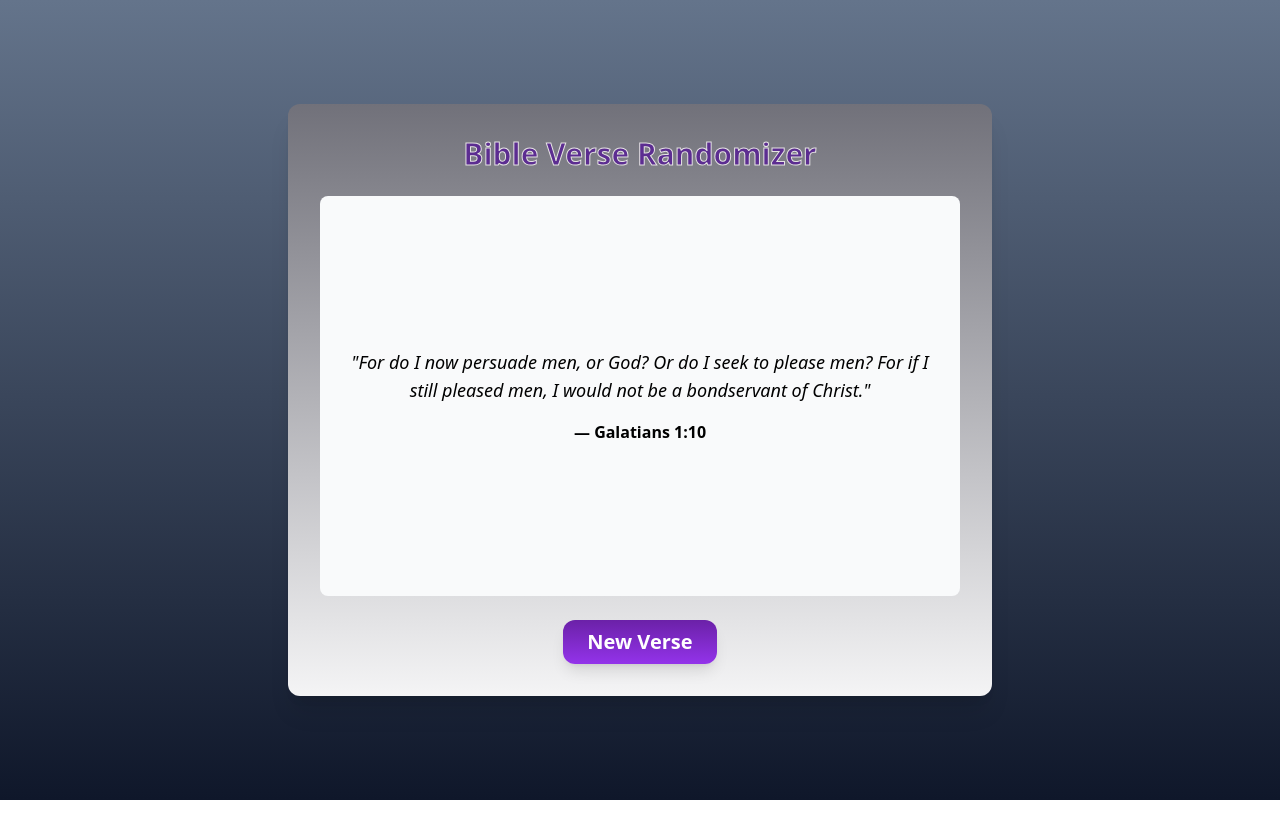
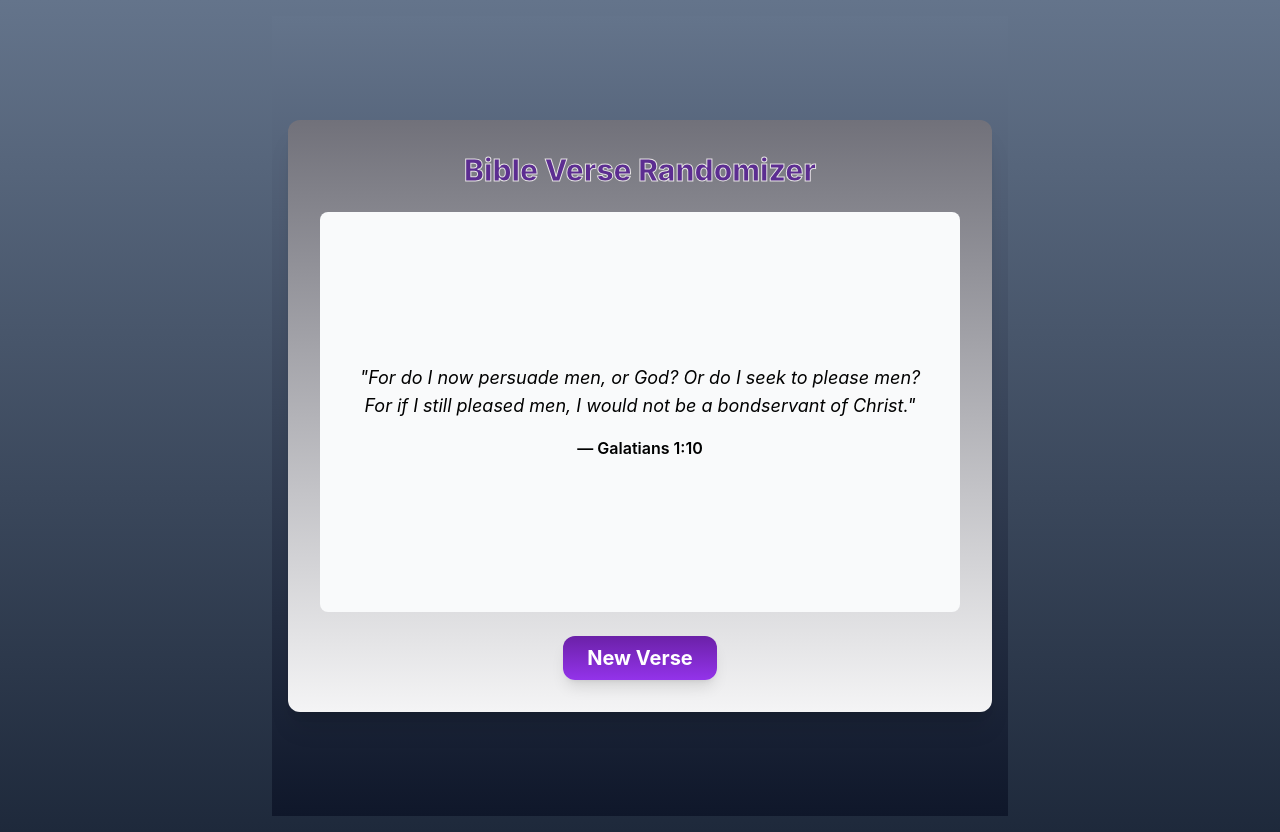
Before and after one commit to ProdiCole777/bible-verse-randomizer, a React (Vite) app: page / in a window 1280 px wide. Before the commit the page ends 800 px from the top, so only its background shows below. Built offline with nearby package versions, Linux system fonts and the light colour scheme.

Commit message:
another change

```diff
--- a/index.html
+++ b/index.html
@@ -2,7 +2,6 @@
 <html lang="en">
   <head>
     <meta charset="UTF-8" />
-    <link rel="icon" type="image/svg+xml" href="/vite.svg" />
     <meta name="viewport" content="width=device-width, initial-scale=1.0" />
     <title>Bible Verse Randomizer</title>
   </head>
--- a/src/App.tsx
+++ b/src/App.tsx
@@ -21,6 +21,8 @@ const verses: Verse[] = [
 ];
 
 function App() {
+  console.log("App component rendering");
+
   return (
     <main className="bg-gradient-to-t from-slate-900 to-slate-500 min-h-screen flex items-center justify-center p-4">
       <VerseCard verses={verses} />
--- a/src/index.css
+++ b/src/index.css
@@ -1,6 +1,22 @@
 @tailwind base;
 @tailwind components;
 @tailwind utilities;
+
+/* Fallback styles in case Tailwind fails to load */
+body {
+  margin: 0;
+  padding: 0;
+  font-family: -apple-system, BlinkMacSystemFont, 'Segoe UI', 'Roboto', sans-serif;
+}
+
+#root {
+  min-height: 100vh;
+  display: flex;
+  align-items: center;
+  justify-content: center;
+  background: linear-gradient(to top, #1e293b, #64748b);
+  padding: 1rem;
+}
 
 @layer utilities {
     .text-outline-white {
--- a/src/main.tsx
+++ b/src/main.tsx
@@ -3,8 +3,19 @@ import { createRoot } from "react-dom/client";
 import "./index.css";
 import App from "./App.tsx";
 
-createRoot(document.getElementById("root")!).render(
-  <StrictMode>
-    <App />
-  </StrictMode>
-);
+console.log("main.tsx executing");
+
+const rootElement = document.getElementById("root");
+console.log("Root element:", rootElement);
+
+if (rootElement) {
+  const root = createRoot(rootElement);
+  root.render(
+    <StrictMode>
+      <App />
+    </StrictMode>
+  );
+  console.log("React app rendered");
+} else {
+  console.error("Root element not found!");
+}
```
